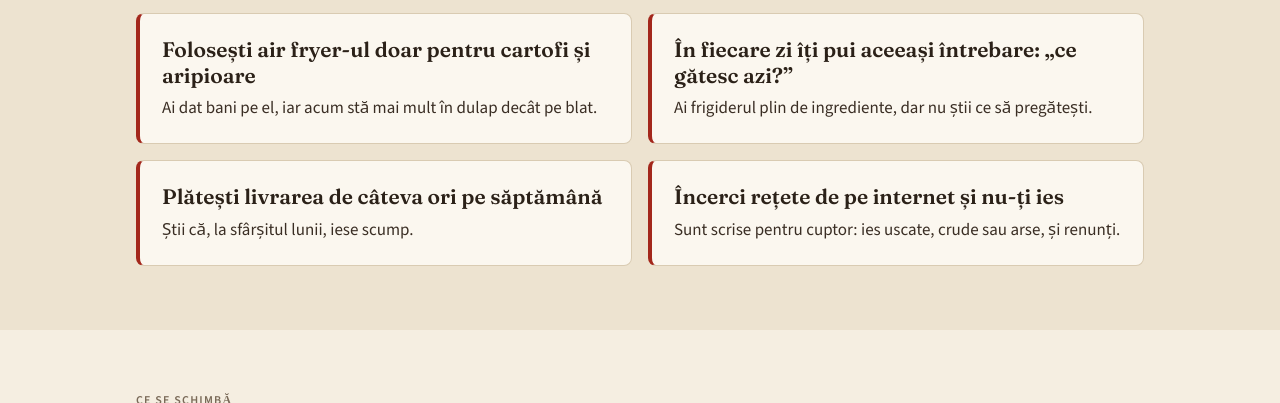
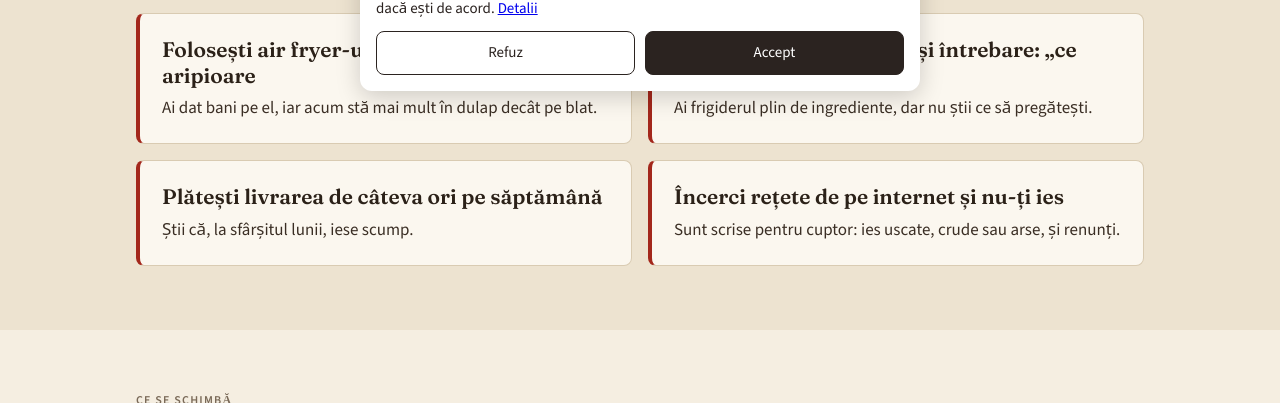
Before and after one commit to juano16-oss/crocant, a plain HTML site: page index.html in a window 1280 px wide. Shown: the part 697-1100 px from the top of the page. Drawn offline with nearby package versions, Linux system fonts and the light colour scheme.

Commit message:
Pixel de Meta detras del cartel de cookies
Co-Authored-By: Claude Opus 5.5 <noreply@anthropic.com>

```diff
--- a/index.html
+++ b/index.html
@@ -306,7 +306,7 @@
 </div>
 <script>
 (function(){
-  var PIXEL_ID = '';
+  var PIXEL_ID = '2592381644561252';
   if(!PIXEL_ID) return;
   var box=document.getElementById('ck');
   function get(){try{return localStorage.getItem('ck')}catch(e){return null}}
```
